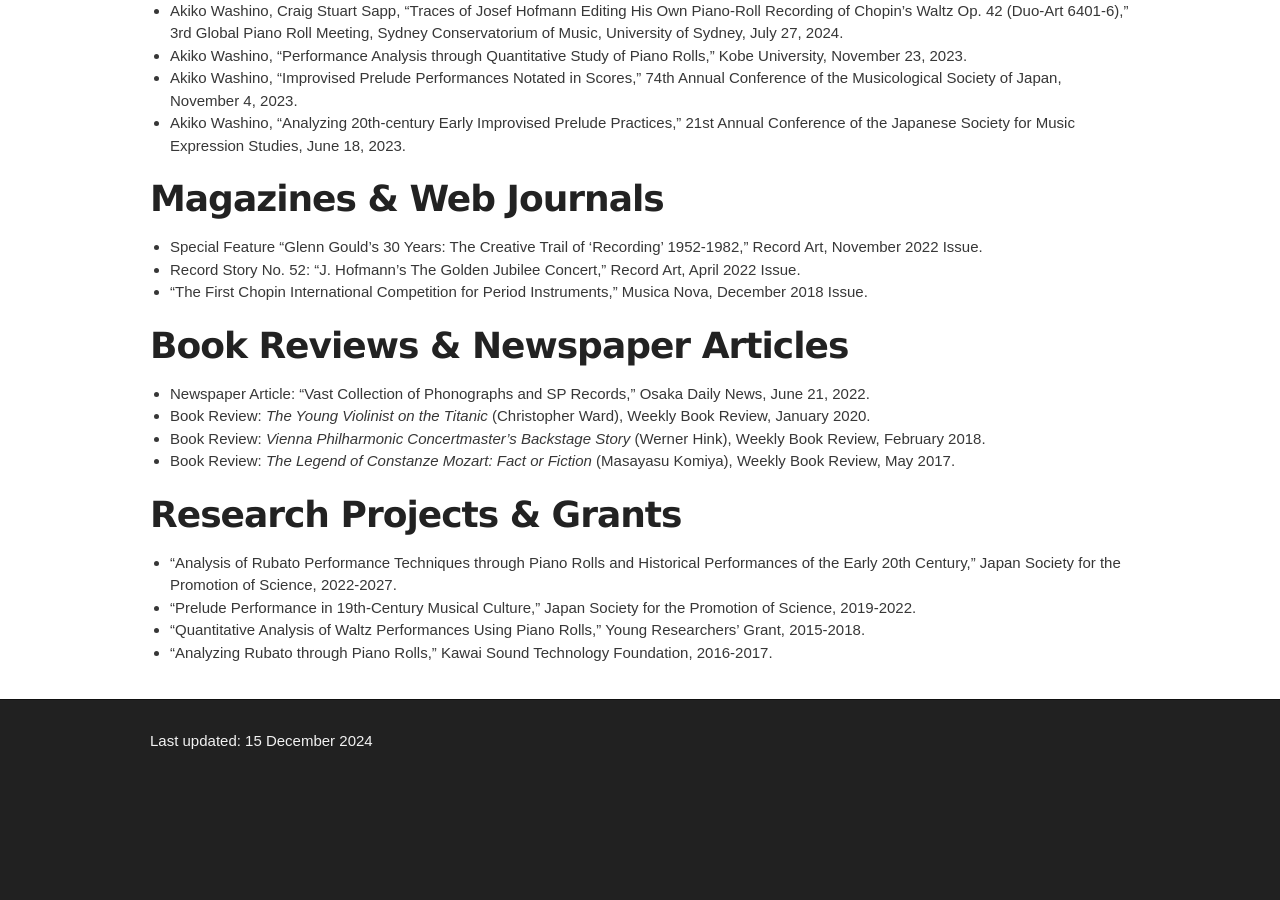
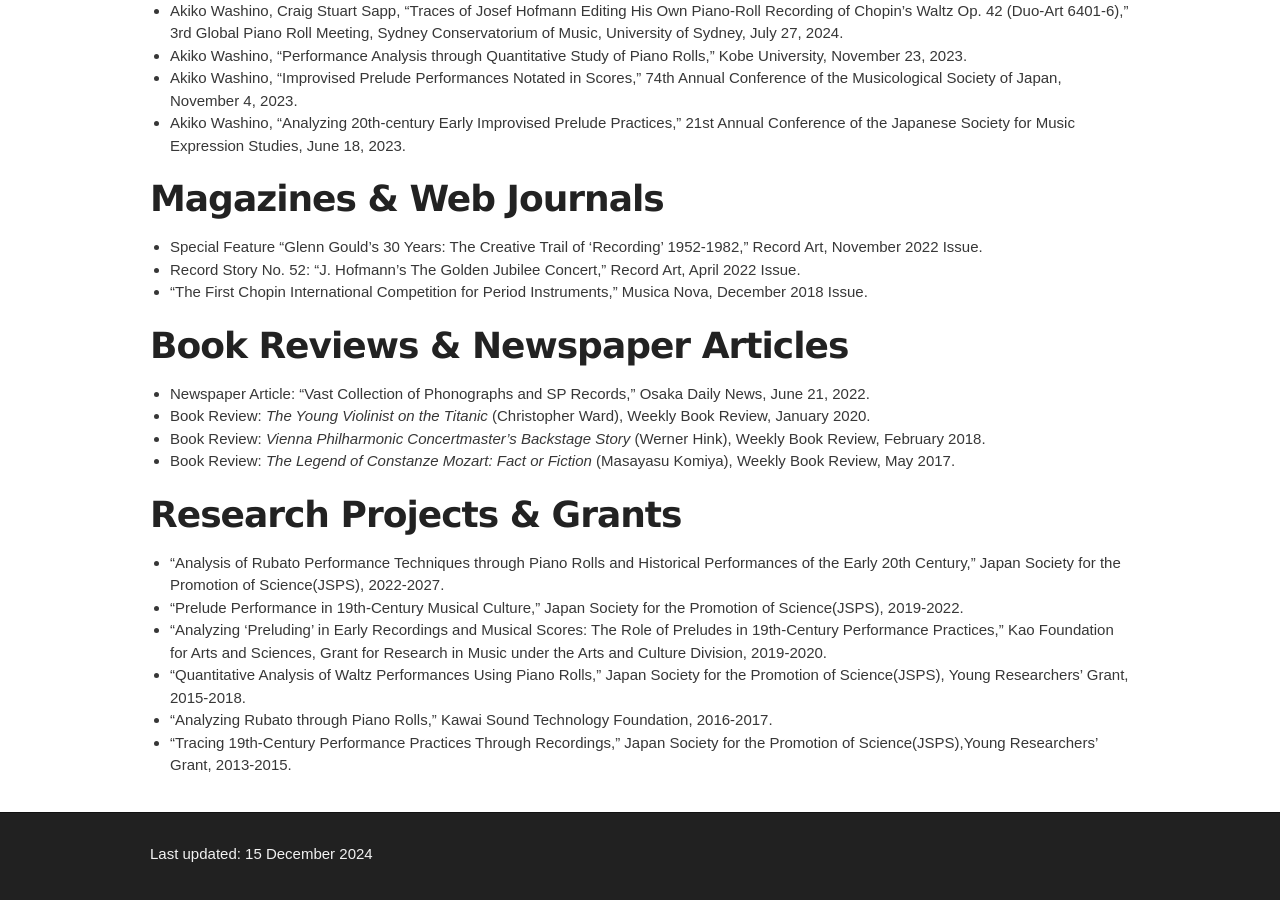
Before and after one commit to akikowashino/akikowashino.github.io, a Jekyll site: the page built from index-en.md, in a window 1280 px wide and 900 px high, scrolled down 1553 px. Built offline with Jekyll 4.4.1, drawn with Linux system fonts in a browser that asks for light colours; before the commit the page ends 2341 px from its top, so only the background shows below that.

Commit message:
Update index-en.md

```diff
--- a/index-en.md
+++ b/index-en.md
@@ -62,7 +62,9 @@ lang: en
 * Book Review: *The Legend of Constanze Mozart: Fact or Fiction* (Masayasu Komiya), Weekly Book Review, May 2017.
 
 # Research Projects & Grants
-* "Analysis of Rubato Performance Techniques through Piano Rolls and Historical Performances of the Early 20th Century," Japan Society for the Promotion of Science, 2022-2027.
-* "Prelude Performance in 19th-Century Musical Culture," Japan Society for the Promotion of Science, 2019-2022.
-* "Quantitative Analysis of Waltz Performances Using Piano Rolls," Young Researchers’ Grant, 2015-2018.
+* "Analysis of Rubato Performance Techniques through Piano Rolls and Historical Performances of the Early 20th Century," Japan Society for the Promotion of Science(JSPS), 2022-2027.
+* "Prelude Performance in 19th-Century Musical Culture," Japan Society for the Promotion of Science(JSPS), 2019-2022.
+* "Analyzing 'Preluding' in Early Recordings and Musical Scores: The Role of Preludes in 19th-Century Performance Practices," Kao Foundation for Arts and Sciences, Grant for Research in Music under the Arts and Culture Division, 2019-2020.
+* "Quantitative Analysis of Waltz Performances Using Piano Rolls," Japan Society for the Promotion of Science(JSPS), Young Researchers’ Grant, 2015-2018.
 * "Analyzing Rubato through Piano Rolls," Kawai Sound Technology Foundation, 2016-2017.
+* "Tracing 19th-Century Performance Practices Through Recordings," Japan Society for the Promotion of Science(JSPS),Young Researchers’ Grant, 2013-2015.
```
